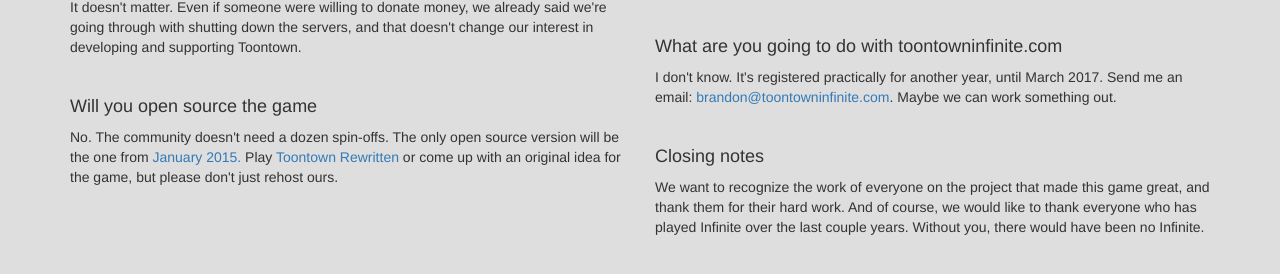
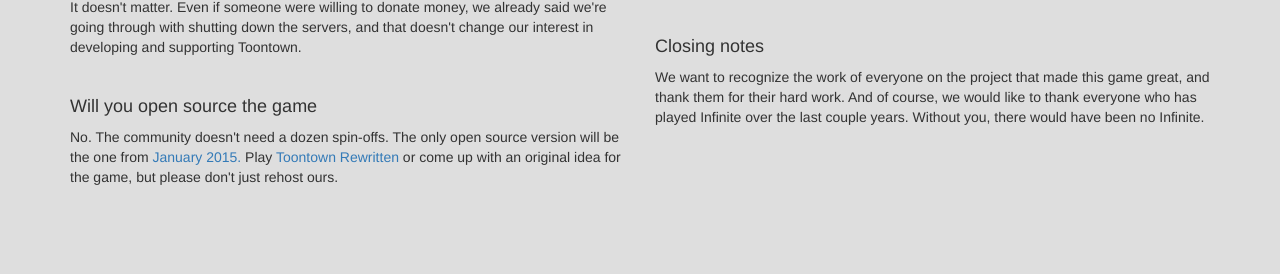
Before and after one commit to Toontown-Infinite/toontown-infinite.github.io, a plain HTML site: page index.html in a window 1280 px wide. Shown: the part 492-766 px from the top of the page. Drawn offline with nearby package versions, Linux system fonts and the light colour scheme.

Commit message:
index: i think mark wants this domain

```diff
--- a/index.html
+++ b/index.html
@@ -49,12 +49,6 @@
         <br>
         <iframe width="560" height="315" src="https://www.youtube.com/embed/lVtMtDO9uzI" frameborder="0" allowfullscreen></iframe></p>
 
-
-        <br>
-        <h4>What are you going to do with toontowninfinite.com</h4>
-        <p>I don't know. It's registered practically for another year, until March 2017. Send me an email:
-          <a href="mailto:brandon@toontowninfinite.com">brandon@toontowninfinite.com</a>. Maybe we can work something out.</p>
-
         <br>
         <h4>Closing notes</h4>
         <p>We want to recognize the work of everyone on the project that made this game great, and thank them for their hard work. And of course, we would like to thank everyone who has played Infinite over the last couple years. Without you, there would
```
